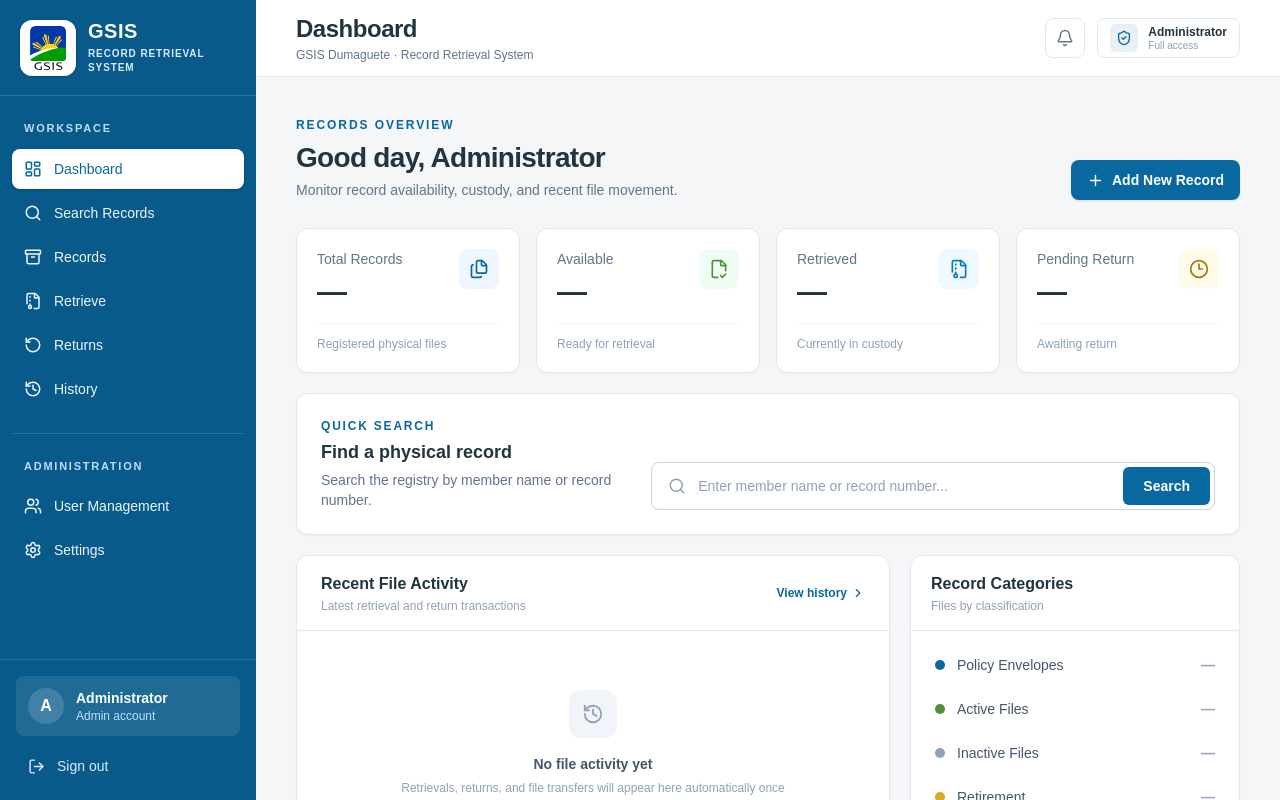
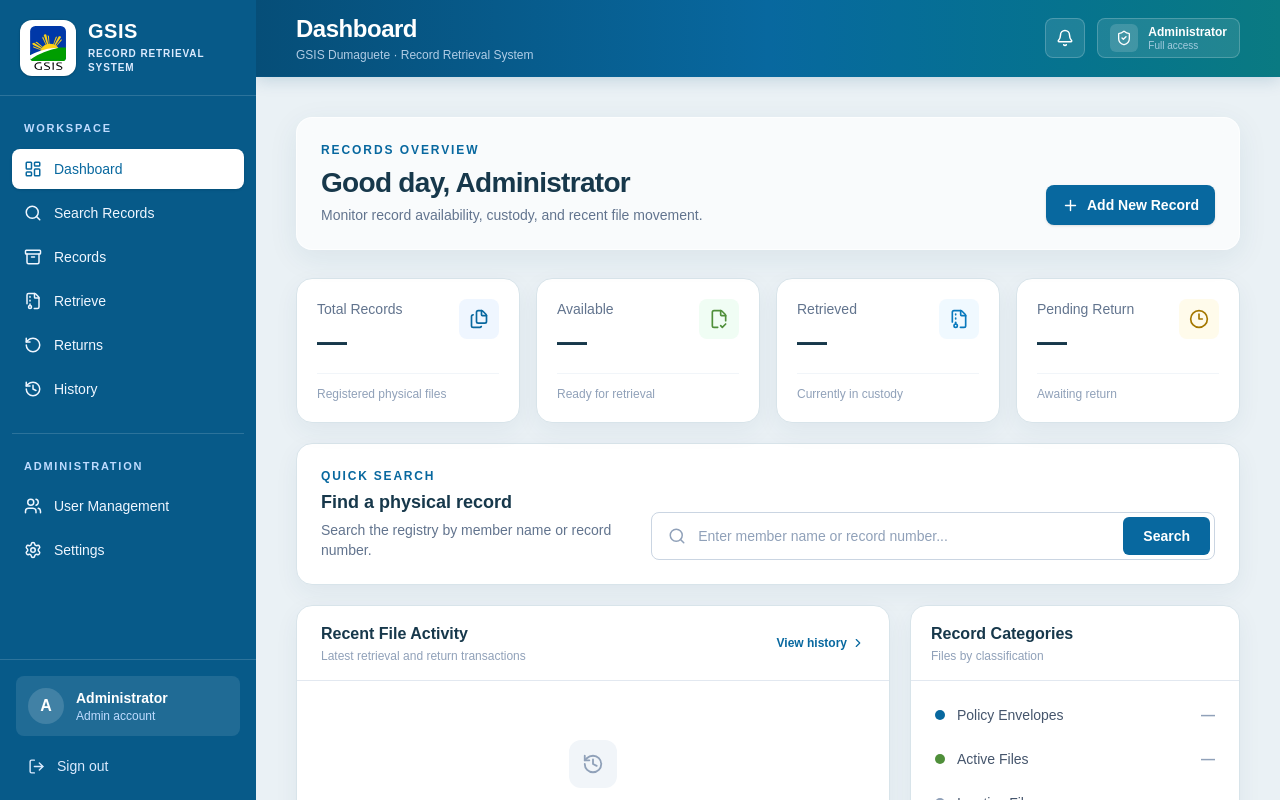
Before and after one commit to BreadKramz/GSIS-RECORD-RETRIEVAL, a React (Vite) app: page / in a window 1280 px wide. Both pictures are taken after typing "Sample", "Sample123" into the empty fields and a click on the button "Sign In". Shown: the top 800 px of the page. Built offline with nearby package versions, Linux system fonts and the light colour scheme.

Commit message:
Refresh dashboard with modern GSIS theme

```diff
--- a/src/pages/Dashboard.jsx
+++ b/src/pages/Dashboard.jsx
@@ -28,27 +28,27 @@
 
 function Dashboard({ onNavigate }) {
   return (
-    <div className="min-h-screen bg-[#F4F6F8] text-[#203442]">
-      <header className="sticky top-0 z-20 border-b border-slate-200/90 bg-white/95 backdrop-blur">
+    <div className="min-h-screen bg-[#EAF1F5] text-[#17384B]">
+      <header className="sticky top-0 z-20 border-b border-[#0B6C9F]/15 bg-gradient-to-r from-[#064E78] via-[#08689F] to-[#0A7A82] text-white shadow-[0_3px_16px_rgba(6,78,120,.18)]">
         <div className="flex h-[76px] items-center justify-between px-6 md:px-8 xl:px-10">
           <div>
             <h1 className="text-xl font-bold tracking-[-0.02em] md:text-2xl">Dashboard</h1>
-            <p className="mt-0.5 text-xs text-slate-500">GSIS Dumaguete · Record Retrieval System</p>
+            <p className="mt-0.5 text-xs text-blue-100/80">GSIS Dumaguete · Record Retrieval System</p>
           </div>
           <div className="flex items-center gap-3">
-            <button className="relative flex h-10 w-10 items-center justify-center rounded-lg border border-slate-200 bg-white text-slate-500 transition hover:bg-slate-50">
+            <button className="relative flex h-10 w-10 items-center justify-center rounded-lg border border-white/20 bg-white/10 text-white transition hover:bg-white/20">
               <Bell size={18} />
             </button>
-            <div className="hidden h-10 items-center gap-2.5 rounded-lg border border-slate-200 bg-white px-3 sm:flex">
-              <span className="flex h-7 w-7 items-center justify-center rounded-md bg-[#08689F]/10 text-[#08689F]"><ShieldCheck size={16}/></span>
-              <div className="leading-tight"><p className="text-xs font-semibold">Administrator</p><p className="text-[10px] text-slate-400">Full access</p></div>
+            <div className="hidden h-10 items-center gap-2.5 rounded-lg border border-white/20 bg-white/10 px-3 sm:flex">
+              <span className="flex h-7 w-7 items-center justify-center rounded-md bg-white/15 text-white"><ShieldCheck size={16}/></span>
+              <div className="leading-tight"><p className="text-xs font-semibold">Administrator</p><p className="text-[10px] text-blue-100/70">Full access</p></div>
             </div>
           </div>
         </div>
       </header>
 
       <main className="mx-auto max-w-[1600px] p-6 md:p-8 xl:p-10">
-        <section className="mb-7 flex flex-col justify-between gap-4 lg:flex-row lg:items-end">
+        <section className="mb-7 flex flex-col justify-between gap-4 rounded-2xl border border-white/70 bg-white/70 p-6 shadow-[0_8px_30px_rgba(22,73,98,.08)] backdrop-blur-sm lg:flex-row lg:items-end">
           <div>
             <p className="text-xs font-semibold uppercase tracking-[0.16em] text-[#08689F]">Records overview</p>
             <h2 className="mt-1.5 text-2xl font-bold tracking-[-0.025em] md:text-[28px]">Good day, Administrator</h2>
@@ -61,7 +61,7 @@
 
         <section className="grid gap-4 sm:grid-cols-2 xl:grid-cols-4">
           {stats.map(({ label, value, detail, icon: Icon, tone }) => (
-            <article key={label} className="rounded-xl border border-slate-200 bg-white p-5 shadow-[0_1px_3px_rgba(15,23,42,.04)]">
+            <article key={label} className="rounded-2xl border border-[#D8E4EA] bg-white p-5 shadow-[0_8px_24px_rgba(28,73,96,.06)]">
               <div className="flex items-start justify-between">
                 <div><p className="text-sm font-medium text-slate-500">{label}</p><p className="mt-2 text-[30px] font-bold leading-none tracking-[-0.03em]">{value}</p></div>
                 <div className={`flex h-10 w-10 items-center justify-center rounded-lg ${tone}`}><Icon size={20}/></div>
@@ -71,7 +71,7 @@
           ))}
         </section>
 
-        <section className="mt-5 rounded-xl border border-slate-200 bg-white p-5 shadow-[0_1px_3px_rgba(15,23,42,.04)] md:p-6">
+        <section className="mt-5 rounded-2xl border border-[#D8E4EA] bg-white p-5 shadow-[0_8px_24px_rgba(28,73,96,.06)] md:p-6">
           <div className="grid items-end gap-5 lg:grid-cols-[minmax(220px,.55fr)_1fr]">
             <div>
               <p className="text-xs font-semibold uppercase tracking-[0.15em] text-[#08689F]">Quick search</p>
@@ -87,7 +87,7 @@
         </section>
 
         <div className="mt-5 grid gap-5 xl:grid-cols-[minmax(0,1fr)_330px]">
-          <section className="overflow-hidden rounded-xl border border-slate-200 bg-white shadow-[0_1px_3px_rgba(15,23,42,.04)]">
+          <section className="overflow-hidden rounded-2xl border border-[#D8E4EA] bg-white shadow-[0_8px_24px_rgba(28,73,96,.06)]">
             <div className="flex items-center justify-between border-b border-slate-200 px-5 py-4 md:px-6">
               <div><h3 className="font-bold">Recent File Activity</h3><p className="mt-0.5 text-xs text-slate-400">Latest retrieval and return transactions</p></div>
               <button onClick={() => onNavigate("history")} className="flex items-center gap-1 text-xs font-semibold text-[#08689F] hover:underline">View history <ChevronRight size={14}/></button>
@@ -99,7 +99,7 @@
             </div>
           </section>
 
-          <aside className="rounded-xl border border-slate-200 bg-white shadow-[0_1px_3px_rgba(15,23,42,.04)]">
+          <aside className="rounded-2xl border border-[#D8E4EA] bg-white shadow-[0_8px_24px_rgba(28,73,96,.06)]">
             <div className="border-b border-slate-200 px-5 py-4"><h3 className="font-bold">Record Categories</h3><p className="mt-0.5 text-xs text-slate-400">Files by classification</p></div>
             <div className="p-3">
               {categories.map(([label,count,dot]) => (
@@ -112,16 +112,16 @@
           </aside>
         </div>
 
-        <section className="mt-5 grid gap-3 sm:grid-cols-3">
-          <button onClick={() => onNavigate("retrieve")} className="flex items-center gap-3 rounded-xl border border-slate-200 bg-white p-4 text-left transition hover:border-[#08689F]/30 hover:shadow-sm">
+        <section className="mt-5 grid gap-4 sm:grid-cols-3">
+          <button onClick={() => onNavigate("retrieve")} className="flex items-center gap-3 rounded-2xl border border-[#D8E4EA] bg-white p-4 text-left transition hover:-translate-y-0.5 hover:border-[#08689F]/30 hover:shadow-md">
             <span className="flex h-9 w-9 items-center justify-center rounded-lg bg-blue-50 text-[#08689F]"><FileArchive size={18}/></span>
             <div><p className="text-sm font-semibold">Retrieve Record</p><p className="text-xs text-slate-400">Release and track custody</p></div>
           </button>
-          <button onClick={() => onNavigate("returns")} className="flex items-center gap-3 rounded-xl border border-slate-200 bg-white p-4 text-left transition hover:border-[#4F8F3A]/30 hover:shadow-sm">
+          <button onClick={() => onNavigate("returns")} className="flex items-center gap-3 rounded-2xl border border-[#D8E4EA] bg-white p-4 text-left transition hover:-translate-y-0.5 hover:border-[#4F8F3A]/30 hover:shadow-md">
             <span className="flex h-9 w-9 items-center justify-center rounded-lg bg-green-50 text-[#4F8F3A]"><RotateCcw size={18}/></span>
             <div><p className="text-sm font-semibold">Return Record</p><p className="text-xs text-slate-400">Complete a file return</p></div>
           </button>
-          <button onClick={() => onNavigate("history")} className="flex items-center gap-3 rounded-xl border border-slate-200 bg-white p-4 text-left transition hover:border-[#D9A928]/40 hover:shadow-sm">
+          <button onClick={() => onNavigate("history")} className="flex items-center gap-3 rounded-2xl border border-[#D8E4EA] bg-white p-4 text-left transition hover:-translate-y-0.5 hover:border-[#D9A928]/40 hover:shadow-md">
             <span className="flex h-9 w-9 items-center justify-center rounded-lg bg-amber-50 text-[#A47700]"><History size={18}/></span>
             <div><p className="text-sm font-semibold">Movement History</p><p className="text-xs text-slate-400">Review the audit trail</p></div>
           </button>
```
